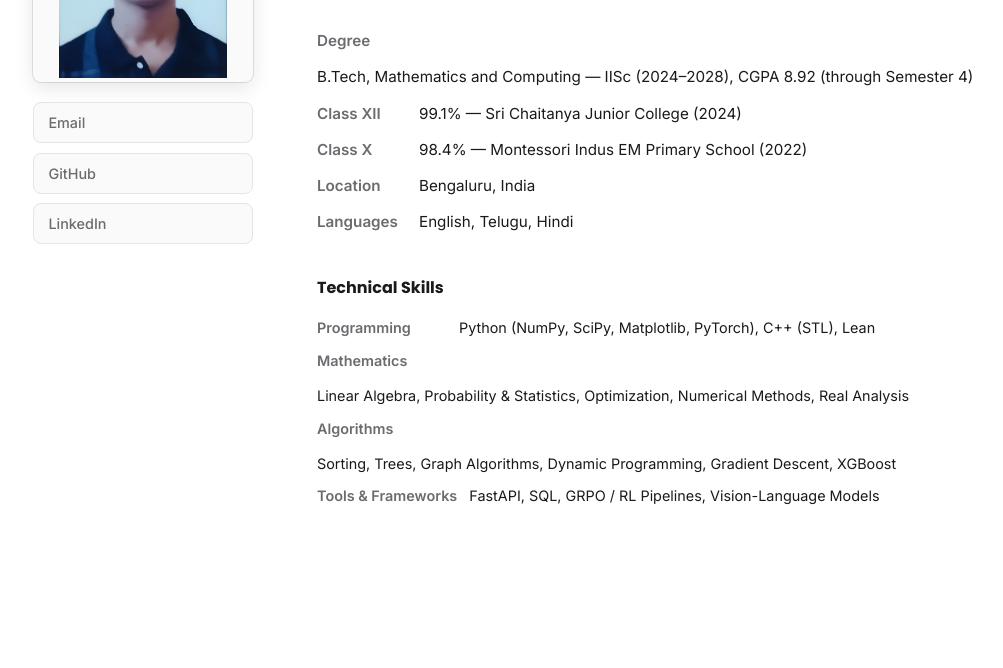
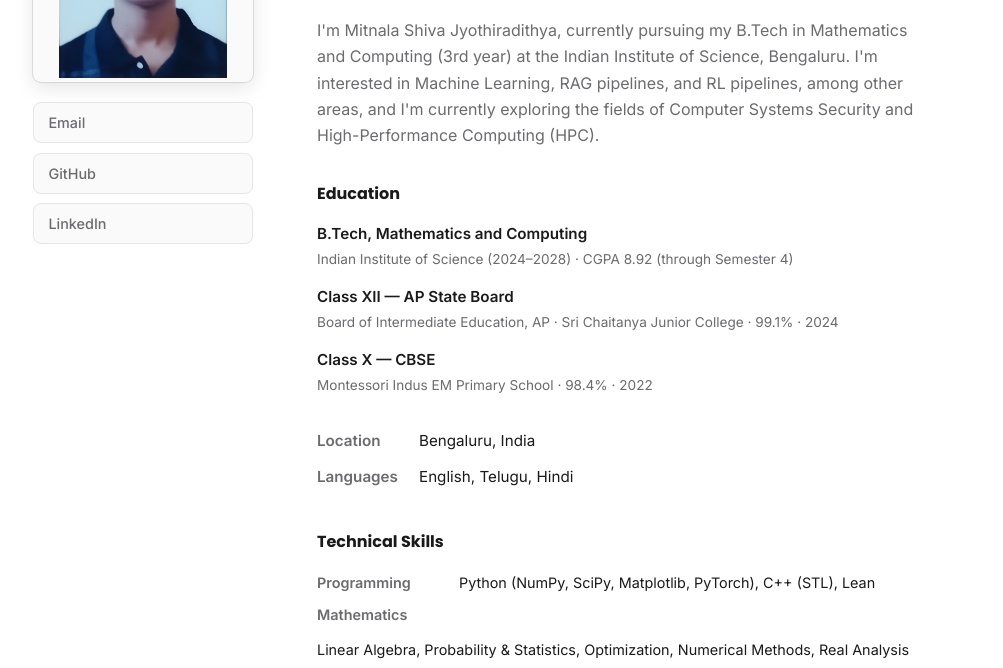
Before and after one commit to msja1729/Adithya, a plain HTML site: page index.html in a window 1280 px wide. Shown: the part 274-942 px from the top of the page, without its empty margins (131-1134 px from the left). Drawn offline with Linux system fonts and the light colour scheme.

Commit message:
Rename Personal Interests to Hobbies, add About Me intro and Education section
Adds a short first-person introduction and a dedicated Education block
(degree, Class XII - AP State Board, Class X - CBSE) to the About Me
section, and renames the Personal Interests nav tab/section to Hobbies.

```diff
--- a/css/style.css
+++ b/css/style.css
@@ -249,6 +249,50 @@ ul {
   color: var(--accent);
 }
 
+.hero-intro {
+  margin-top: 1.25rem;
+  max-width: 60ch;
+  font-size: 1rem;
+  line-height: 1.65;
+  color: var(--text-muted);
+}
+
+/* ---------- Education ---------- */
+
+.education {
+  margin-top: 2rem;
+}
+
+.education-heading {
+  font-size: 1rem;
+  font-weight: 700;
+  color: var(--text);
+  margin-bottom: 1rem;
+}
+
+.education-list {
+  display: flex;
+  flex-direction: column;
+  gap: 0.9rem;
+}
+
+.education-list li {
+  display: flex;
+  flex-direction: column;
+  gap: 0.15rem;
+}
+
+.education-degree {
+  font-size: 0.95rem;
+  font-weight: 600;
+  color: var(--text);
+}
+
+.education-detail {
+  font-size: 0.85rem;
+  color: var(--text-muted);
+}
+
 .hero-facts {
   margin-top: 2rem;
   display: flex;
@@ -420,7 +464,7 @@ ul {
   margin: 3rem 0 1.5rem;
 }
 
-/* ---------- Personal Interests (placeholder) ---------- */
+/* ---------- Hobbies (placeholder) ---------- */
 
 .placeholder-note {
   color: var(--text-muted);
--- a/index.html
+++ b/index.html
@@ -18,7 +18,7 @@
       <a href="#experience" class="nav-link">Experience</a>
       <a href="#projects" class="nav-link">Projects</a>
       <a href="#achievements" class="nav-link">Achievements</a>
-      <a href="#interests" class="nav-link">Personal Interests</a>
+      <a href="#interests" class="nav-link">Hobbies</a>
       <a href="assets/CV_final.pdf" class="nav-resume" target="_blank" rel="noopener">Resume</a>
     </nav>
 
@@ -46,10 +46,27 @@
       <h1 class="hero-name">Mitnala Shiva Jyothiradithya</h1>
       <p class="hero-title">B.Tech in Mathematics and Computing, Indian Institute of Science, Bengaluru</p>
 
+      <p class="hero-intro">I'm Mitnala Shiva Jyothiradithya, currently pursuing my B.Tech in Mathematics and Computing (3rd year) at the Indian Institute of Science, Bengaluru. I'm interested in Machine Learning, RAG pipelines, and RL pipelines, among other areas, and I'm currently exploring the fields of Computer Systems Security and High-Performance Computing (HPC).</p>
+
+      <div class="education">
+        <h2 class="education-heading">Education</h2>
+        <ul class="education-list">
+          <li>
+            <span class="education-degree">B.Tech, Mathematics and Computing</span>
+            <span class="education-detail">Indian Institute of Science (2024–2028) · CGPA 8.92 (through Semester 4)</span>
+          </li>
+          <li>
+            <span class="education-degree">Class XII — AP State Board</span>
+            <span class="education-detail">Board of Intermediate Education, AP · Sri Chaitanya Junior College · 99.1% · 2024</span>
+          </li>
+          <li>
+            <span class="education-degree">Class X — CBSE</span>
+            <span class="education-detail">Montessori Indus EM Primary School · 98.4% · 2022</span>
+          </li>
+        </ul>
+      </div>
+
       <ul class="hero-facts">
-        <li><span class="fact-label">Degree</span><span class="fact-value">B.Tech, Mathematics and Computing — IISc (2024–2028), CGPA 8.92 (through Semester 4)</span></li>
-        <li><span class="fact-label">Class XII</span><span class="fact-value">99.1% — Sri Chaitanya Junior College (2024)</span></li>
-        <li><span class="fact-label">Class X</span><span class="fact-value">98.4% — Montessori Indus EM Primary School (2022)</span></li>
         <li><span class="fact-label">Location</span><span class="fact-value">Bengaluru, India</span></li>
         <li><span class="fact-label">Languages</span><span class="fact-value">English, Telugu, Hindi</span></li>
       </ul>
@@ -155,7 +172,7 @@
   </section>
 
   <section id="interests" class="section">
-    <h2 class="section-title">Personal Interests</h2>
+    <h2 class="section-title">Hobbies</h2>
     <p class="placeholder-note">Coming soon.</p>
   </section>
 
```
Also changed, not shown: 1 other file.
